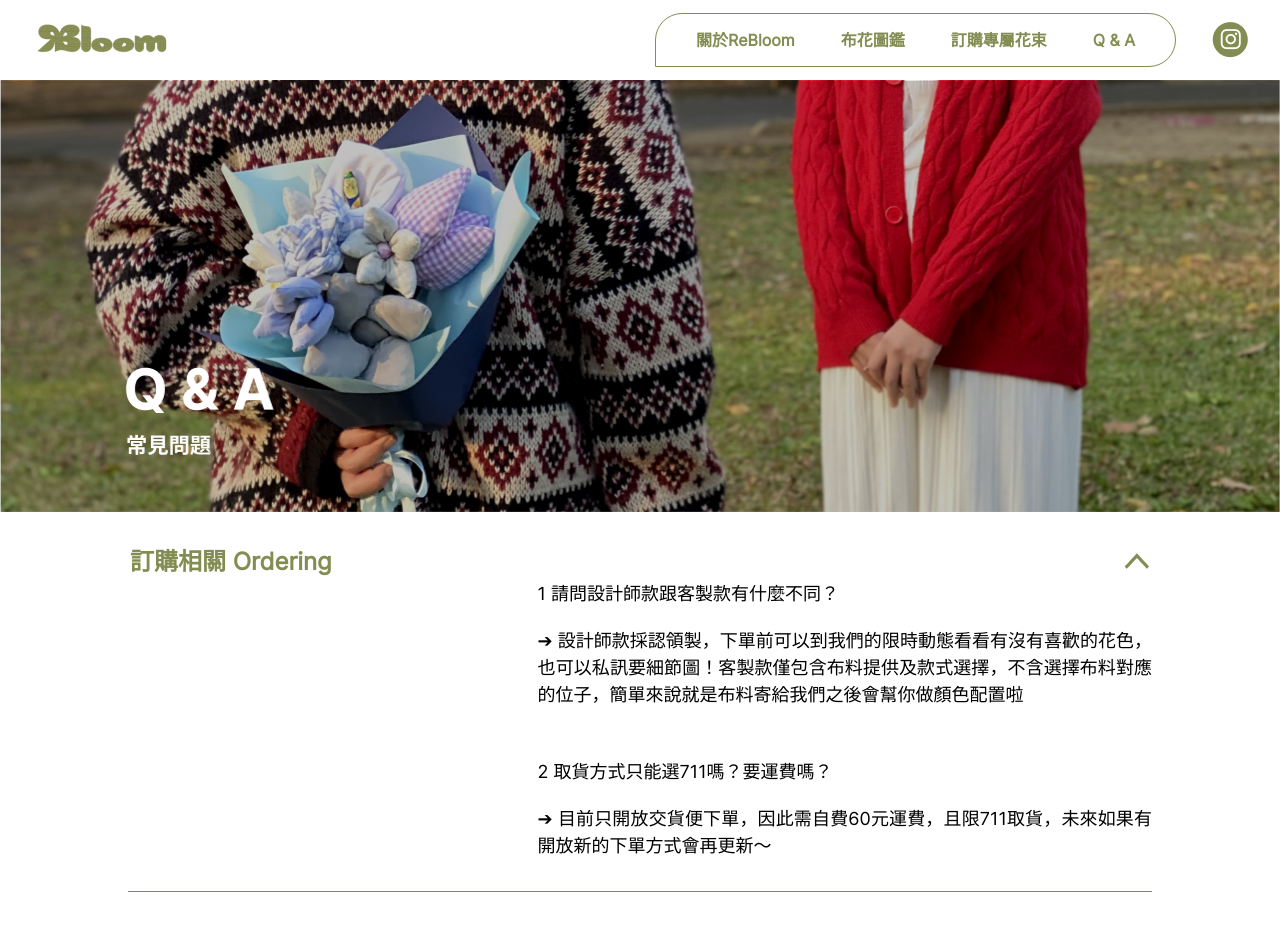
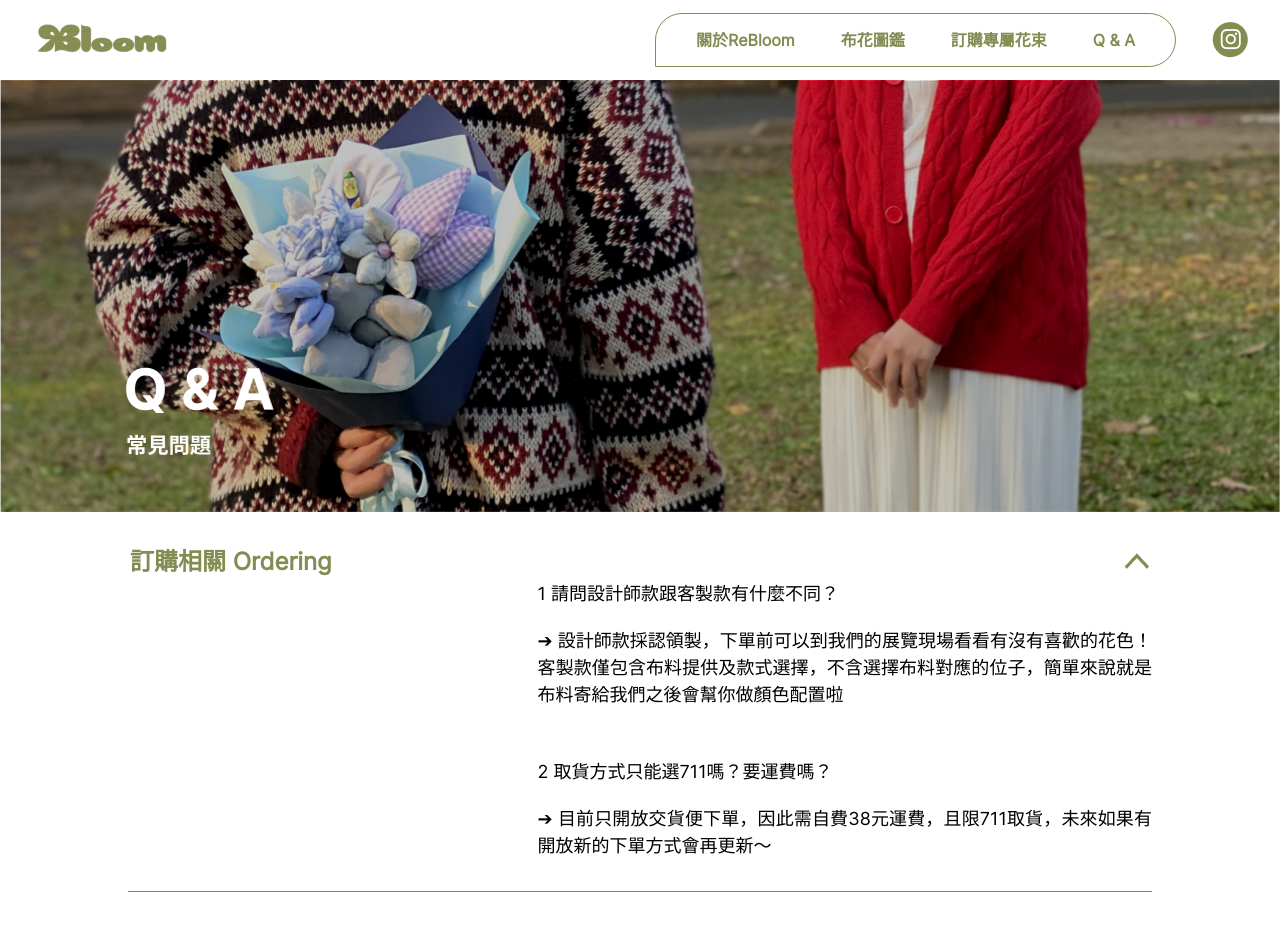
Before and after one commit to Vincent3054/ReBloom, an Angular app: page /qa in a window 1280 px wide. Shown: the top 926 px of the page. Built offline with nearby package versions, Linux system fonts and the light colour scheme.

Commit message:
FEAT:qa內容文字更新

```diff
--- a/src/app/pages/qa/qa.component.html
+++ b/src/app/pages/qa/qa.component.html
@@ -13,9 +13,9 @@
       </div>
       <div class="text col-span-6 md:col-span-6 xs:col-span-1">
         <p class="sub-title">1 請問設計師款跟客製款有什麼不同？</p>
-        <p class="mb-text">➔ 設計師款採認領製，下單前可以到我們的限時動態看看有沒有喜歡的花色，也可以私訊要細節圖！客製款僅包含布料提供及款式選擇，不含選擇布料對應的位子，簡單來說就是布料寄給我們之後會幫你做顏色配置啦</p>
+        <p class="mb-text">➔ 設計師款採認領製，下單前可以到我們的展覽現場看看有沒有喜歡的花色！客製款僅包含布料提供及款式選擇，不含選擇布料對應的位子，簡單來說就是布料寄給我們之後會幫你做顏色配置啦</p>
         <p class="sub-title">2 取貨方式只能選711嗎？要運費嗎？</p>
-        <p class="mb-text-bottom">➔ 目前只開放交貨便下單，因此需自費60元運費，且限711取貨，未來如果有開放新的下單方式會再更新～</p>
+        <p class="mb-text-bottom">➔ 目前只開放交貨便下單，因此需自費38元運費，且限711取貨，未來如果有開放新的下單方式會再更新～</p>
       </div>
     </div>
     <hr>
```
